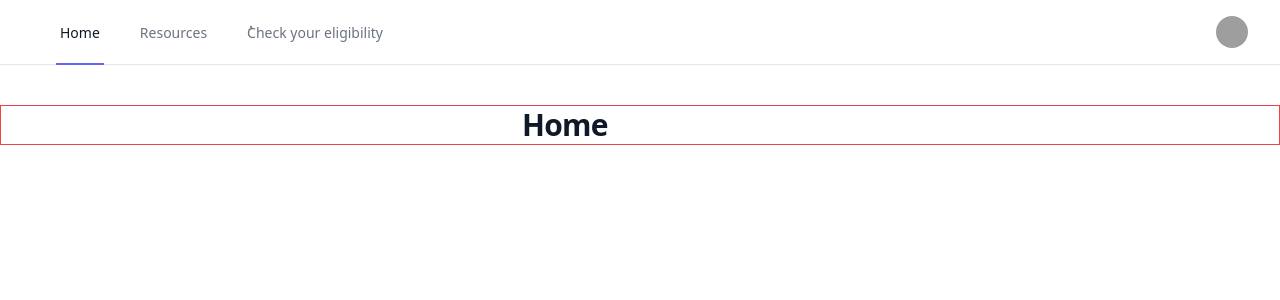
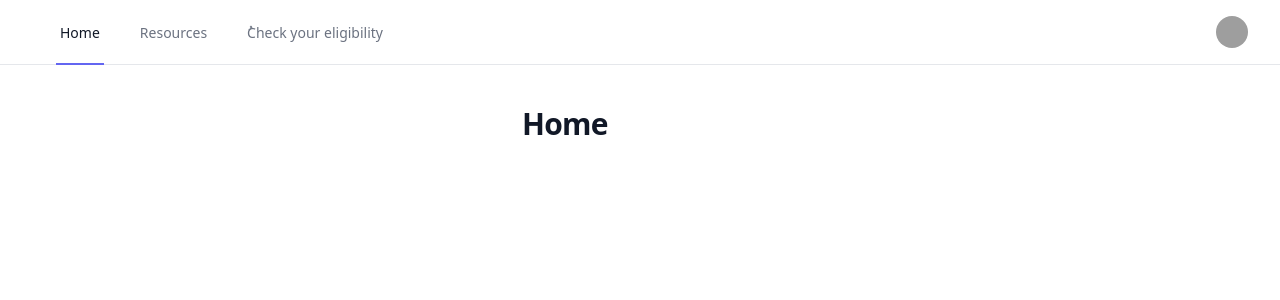
Before and after one commit to bhsauro/irap-proto, a Next.js app: page /en in a window 1280 px wide. Shown: the top 300 px of the page. Built offline with nearby package versions, Linux system fonts and the light colour scheme; grey boxes are pictures that could not be loaded.

Commit message:
removed red border

```diff
--- a/app/en/layout.jsx
+++ b/app/en/layout.jsx
@@ -12,7 +12,7 @@ export default function RootLayout({ children }) {
         <Nav />
         <div className="py-10">
             <main>
-              <div className="mx-auto max-w-7xl sm:px-6 lg:px-8 border border border-red-500">{children}</div>
+              <div className="mx-auto max-w-7xl sm:px-6 lg:px-8 ">{children}</div>
             </main>
           </div>
         </div>
--- a/app/en/page.jsx
+++ b/app/en/page.jsx
@@ -9,7 +9,6 @@ return (
       <div className="mx-auto max-w-7xl px-4 sm:px-6 lg:px-8">
         <h1 className="text-3xl font-bold leading-tight tracking-tight text-gray-900">Home</h1>
       </div>
-
     </header>
 
 )};
```
